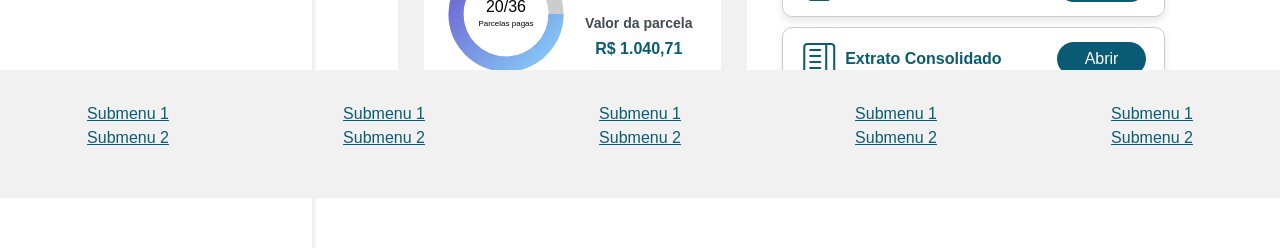
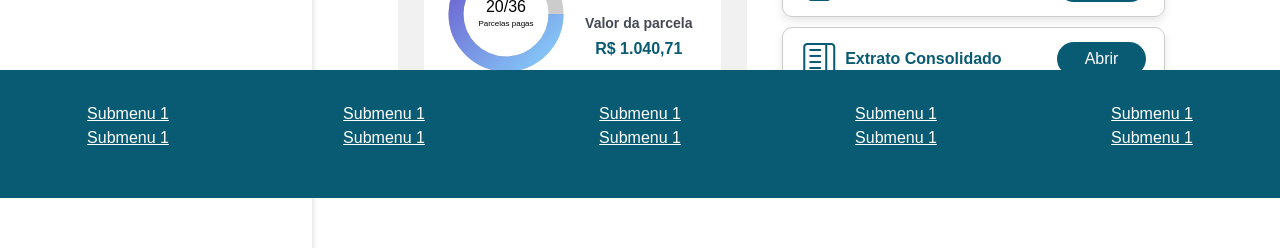
Before and after one commit to christiananjos/Projeto, an Angular app in the folder Poc-Volks/: page / in a window 1280 px wide. Shown: the part 602-850 px from the top of the page. Built offline with nearby package versions, Linux system fonts and the light colour scheme.

Commit message:
menus do footer

```diff
--- a/Poc-Volks/src/app/app.component.html
+++ b/Poc-Volks/src/app/app.component.html
@@ -217,37 +217,37 @@
       </div>
     </div>
   </div>
-  <footer style="width: 100%; background-color: #f1f1f1; padding: 32px 0; position: fixed; bottom: 0; left: 0;">
+
+  <footer style="width: 100%; background-color:#095b73; padding: 32px 0; position: fixed; bottom: 0; left: 0;">
     <div style="display: flex; justify-content: space-around;">
       <div>
-
-        <ul style="list-style: none; padding: 0;">
-          <li><a href="#">Submenu 1</a></li>
-          <li><a href="#">Submenu 2</a></li>
+        <ul style="list-style: none; padding:0;">
+          <li><a href="#" style="color: white;">Submenu 1</a></li>
+          <li><a href="#" style="color: white;">Submenu 1</a></li>
         </ul>
       </div>
       <div>
-        <ul style="list-style: none; padding: 0;">
-          <li><a href="#">Submenu 1</a></li>
-          <li><a href="#">Submenu 2</a></li>
+        <ul style="list-style: none; padding:0;">
+          <li><a href="#" style="color: white;">Submenu 1</a></li>
+          <li><a href="#" style="color: white;">Submenu 1</a></li>
         </ul>
       </div>
       <div>
-        <ul style="list-style: none; padding: 0;">
-          <li><a href="#">Submenu 1</a></li>
-          <li><a href="#">Submenu 2</a></li>
+        <ul style="list-style: none; padding:0;">
+          <li><a href="#" style="color: white;">Submenu 1</a></li>
+          <li><a href="#" style="color: white;">Submenu 1</a></li>
         </ul>
       </div>
       <div>
-       <ul style="list-style: none; padding: 0;">
-          <li><a href="#">Submenu 1</a></li>
-          <li><a href="#">Submenu 2</a></li>
+        <ul style="list-style: none; padding:0;">
+          <li><a href="#" style="color: white;">Submenu 1</a></li>
+          <li><a href="#" style="color: white;">Submenu 1</a></li>
         </ul>
       </div>
       <div>
-        <ul style="list-style: none; padding: 0;">
-          <li><a href="#">Submenu 1</a></li>
-          <li><a href="#">Submenu 2</a></li>
+        <ul style="list-style: none; padding:0;">
+          <li><a href="#" style="color: white;">Submenu 1</a></li>
+          <li><a href="#" style="color: white;">Submenu 1</a></li>
         </ul>
       </div>
     </div>
@@ -330,7 +330,6 @@
     margin-left: 30px;
     height: 37px;
     width: 35px;
-    /* margin-top: 20px; */
     font-size: 18px;
   }
 
@@ -422,10 +421,6 @@
     display: block;
   }
 
-  /* .submenu a {
-    gap: 2px;
-  } */
-
   .bi-chevron-down {
     float: right;
   }
```
